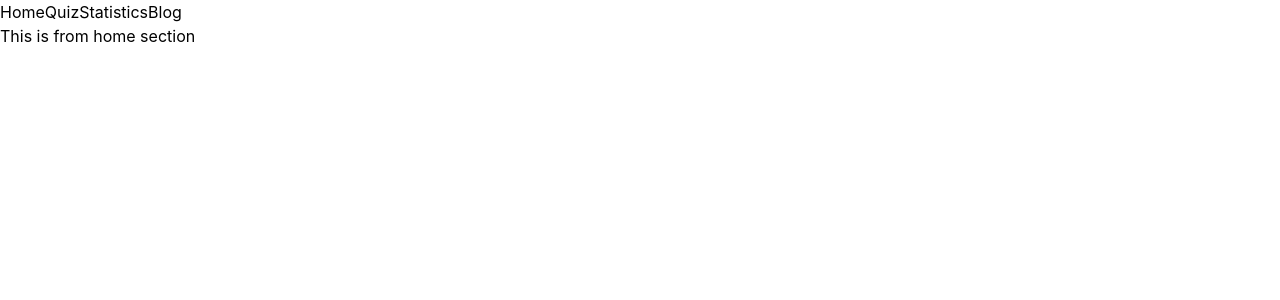
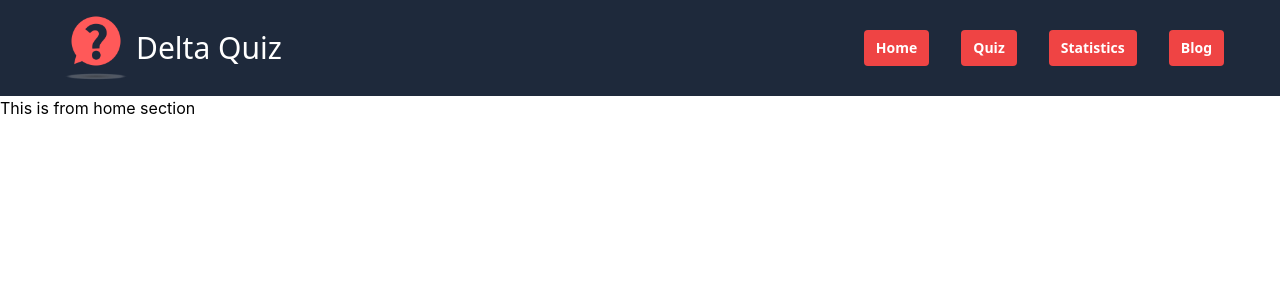
Before and after one commit to mahfuzurrahman01/quiz-app-ninth-assignment, a React (Create React App) app: page / in a window 1280 px wide. Shown: the top 300 px of the page. Built offline with nearby package versions, Linux system fonts and the light colour scheme.

Commit message:
navbar design done

```diff
--- a/src/Components/Header.jsx
+++ b/src/Components/Header.jsx
@@ -1,13 +1,20 @@
 import React from 'react';
-import { Link } from 'react-router-dom';
-
+import { NavLink } from 'react-router-dom';
+import logo from '../../src/images/navbar-logo.png'
 const Header = () => {
     return (
-        <div>
-            <Link to='/home'>Home</Link>
-            <Link to='/quiz'>Quiz</Link>
-            <Link to='/statistics'>Statistics</Link>
-            <Link to='/blog'>Blog</Link>
+        <div className='bg-slate-800 py-2 px-14 flex justify-between items-center'>
+            <div className='flex items-center'>
+                <img src={logo} className='w-20 h-20' alt="" />
+                <p className='text-3xl font-normal text-white font-sans'>Delta Quiz</p>
+            </div>
+            <div className='flex justify-end items-center gap-8
+            '>
+                <NavLink className={({ isActive }) => isActive ? 'bg-slate-100 duration-300 text-black px-3 py-2 rounded text-sm font-semibold font-sans' : 'bg-red-500 duration-300 hover:bg-red-700 px-3 py-2 rounded text-white text-sm font-semibold font-sans'} to='/home'>Home</NavLink>
+                <NavLink className={({ isActive }) => isActive ? 'bg-slate-100 duration-300 text-black px-3 py-2 rounded text-sm font-semibold font-sans' : 'bg-red-500 duration-300 hover:bg-red-700 px-3 py-2 rounded text-white text-sm font-semibold font-sans'} to='/quiz'>Quiz</NavLink>
+                <NavLink className={({ isActive }) => isActive ? 'bg-slate-100 duration-300 text-black px-3 py-2 rounded text-sm font-semibold font-sans' : 'bg-red-500 duration-300 hover:bg-red-700 px-3 py-2 rounded text-white text-sm font-semibold font-sans'} to='/statistics'>Statistics</NavLink>
+                <NavLink className={({ isActive }) => isActive ? 'bg-slate-100 duration-300 text-black px-3 py-2 rounded text-sm font-semibold font-sans' : 'bg-red-500 duration-300 hover:bg-red-700 px-3 py-2 rounded text-white text-sm font-semibold font-sans'} to='/blog'>Blog</NavLink>
+            </div>
         </div>
     );
 };
```
Also changed, not shown: src/images/navbar-logo.png (added).
